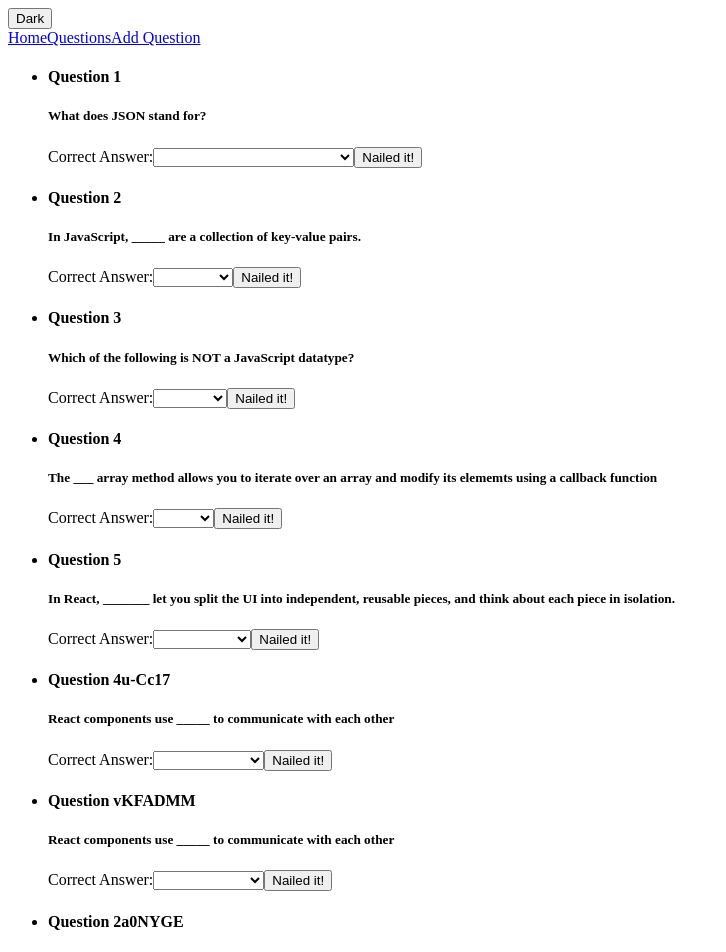
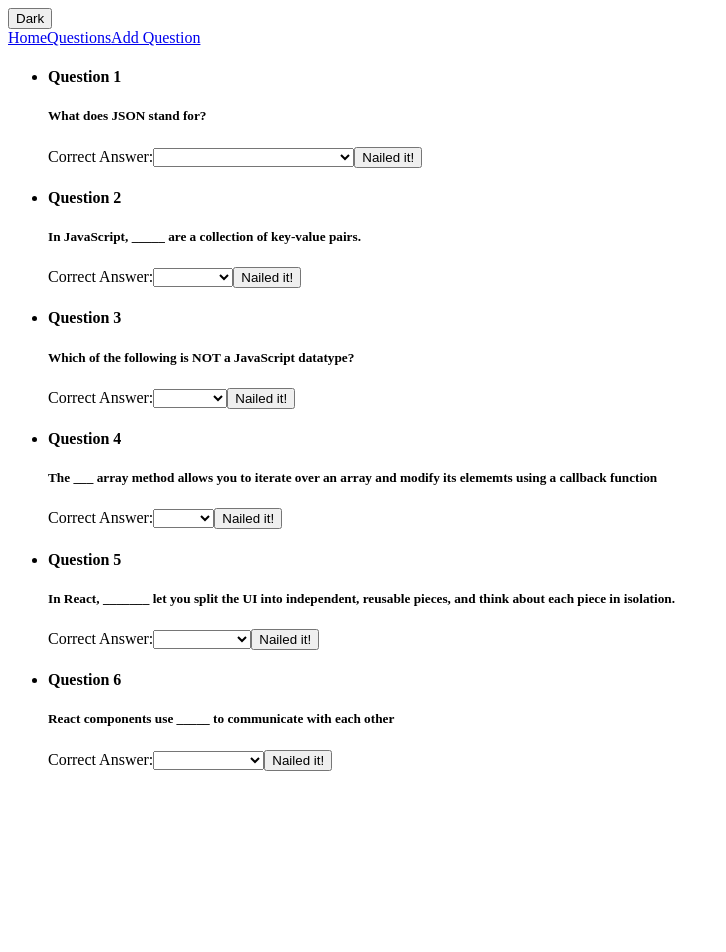
Before and after one commit to 1ontaria/React-Project, a React (Create React App) app in the folder questionaire/: page /questions in a window 1280 px wide. Shown: the top 952 px of the page, without its empty margins (0-726 px from the left). After the commit the page ends 800 px from the top, so only its background shows below. Built offline with nearby package versions, Linux system fonts and the light colour scheme; data requests are answered from the project's data file.

Commit message:
GET and POST request complete.

```diff
--- a/questionaire/db.json
+++ b/questionaire/db.json
@@ -1,7 +1,7 @@
 {
   "questions": [
     {
-      "id": "1",
+      "id": 1,
       "prompt": "What does JSON stand for?",
       "answers": [
         "JavaScript Object Null",
@@ -9,84 +9,38 @@
         "JavaScript Object Notation",
         "JavaScript Outside Numerator"
       ],
-      "correctAnswer": "JavaScript Object Notation"
+      "correctAnswer": "JavaScript Object Notation",
+      "correctIndex": 3
     },
     {
-      "id": "2",
+      "id": 2,
       "prompt": "In JavaScript,  _____ are a collection of key-value pairs.",
-      "answers": [
-        "Arrays",
-        "Objects",
-        "Functions",
-        "APIs"
-      ],
+      "answers": ["Arrays", "Objects", "Functions", "APIs"],
       "correctAnswer": "Objects"
     },
     {
-      "id": "3",
+      "id": 3,
       "prompt": "Which of the following is NOT a JavaScript datatype?",
-      "answers": [
-        "Number",
-        "Boolean",
-        "Null",
-        "Function"
-      ],
+      "answers": ["Number", "Boolean", "Null", "Function"],
       "correctAnswer": "Function"
     },
     {
-      "id": "4",
+      "id": 4,
       "prompt": "The ___ array method allows you to iterate over an array and modify its elememts using a callback function",
-      "answers": [
-        ".map()",
-        ".find()",
-        ".filter()",
-        ".find()"
-      ],
+      "answers": [".map()", ".find()", ".filter()", ".find()"],
       "correctAnswer": ".map()"
     },
     {
-      "id": "5",
+      "id": 5,
       "prompt": "In React, _______ let you split the UI into independent, reusable pieces, and think about each piece in isolation.",
-      "answers": [
-        "Props",
-        "Functions",
-        "Components",
-        "useState"
-      ],
+      "answers": ["Props", "Functions", "Components", "useState"],
       "correctAnswer": "Components"
     },
     {
       "prompt": "React components use _____ to communicate with each other",
-      "answers": [
-        "functions",
-        "props",
-        "useEffect",
-        "BrowserRouter"
-      ],
-      "correctAnswer": "",
-      "id": "4u-Cc17"
-    },
-    {
-      "id": "vKFADMM",
-      "prompt": "React components use _____ to communicate with each other",
-      "answers": [
-        "functions",
-        "props",
-        "useEffect",
-        "BrowserRouter"
-      ],
-      "correctAnswer": ""
-    },
-    {
-      "id": "2a0NYGE",
-      "prompt": "",
-      "answers": [
-        "",
-        "",
-        "",
-        ""
-      ],
-      "correctAnswer": ""
+      "answers": ["functions", "props", "useEffect", "BrowserRouter"],
+      "correctIndex": "1",
+      "id": 6
     }
   ]
 }
--- a/questionaire/src/Components/App.js
+++ b/questionaire/src/Components/App.js
@@ -24,7 +24,7 @@
   }
 
   return (
-    <main>
+    <div className={"App" + (darkMode ? "light" : "dark")}>
       <button onClick={handleClick}>{darkMode ? "Dark" : "Light"}</button>
       <Header />
       <Route exact path="/">
@@ -36,7 +36,7 @@
       <Route path="/new-question">
         <NewQuestion addQuestion={addQuestion} />
       </Route>
-    </main>
+    </div>
   );
 }
 
--- a/questionaire/src/Components/NewQuestion.js
+++ b/questionaire/src/Components/NewQuestion.js
@@ -2,25 +2,25 @@
 
 function NewQuestion({ addQuestion }) {
   const [data, setData] = useState({
-    id: "",
     prompt: "",
     answer1: "",
     answer2: "",
     answer3: "",
     answer4: "",
+    correctIndex: 0,
     correctAnswer: "",
   });
 
   function handleChange(e) {
-    setData({ ...data, [e.target.name]: e.target.value });
+    console.log({ ...data, [e.target.name]: e.target.value });
   }
 
   function handleSubmit(e) {
     e.preventDefault();
     const newData = {
-      id: data.id,
       prompt: data.prompt,
       answers: [data.answer1, data.answer2, data.answer3, data.answer4],
+      correctIndex: data.correctIndex,
       correctAnswer: data.correctAnswer,
     };
     fetch("http://localhost:3000/questions", {
@@ -30,8 +30,8 @@
       },
       body: JSON.stringify(newData),
     })
-      .then((resp) => resp.json())
-      .then((newQuestion) => addQuestion(newQuestion));
+      .then((r) => r.json())
+      .then((newItem) => addQuestion(newItem));
   }
 
   return (
@@ -85,7 +85,11 @@
         </label>
         <label>
           Correct Answer:
-          <select name="correctAnswer">
+          <select
+            name="correctIndex"
+            value={data.correctIndex}
+            onChange={handleChange}
+          >
             <option value="0">{data.answer1}</option>
             <option value="1">{data.answer2}</option>
             <option value="2">{data.answer3}</option>
--- a/questionaire/src/Components/QuizQuestions.js
+++ b/questionaire/src/Components/QuizQuestions.js
@@ -9,6 +9,7 @@
       prompt={question.prompt}
       id={question.id}
       answers={question.answers}
+      correctIndex={question.correctIndex}
       correctAnswer={question.correctAnswer}
     />
   ));
--- a/questionaire/src/index.css
+++ b/questionaire/src/index.css
@@ -0,0 +1,9 @@
+.app.dark {
+  background-color: black;
+  color: white;
+}
+
+.app.light {
+  background-color: white;
+  color: black;
+}
```
Also changed, not shown: questionaire/src/Components/QuizItem.js (+8 -1 lines).
